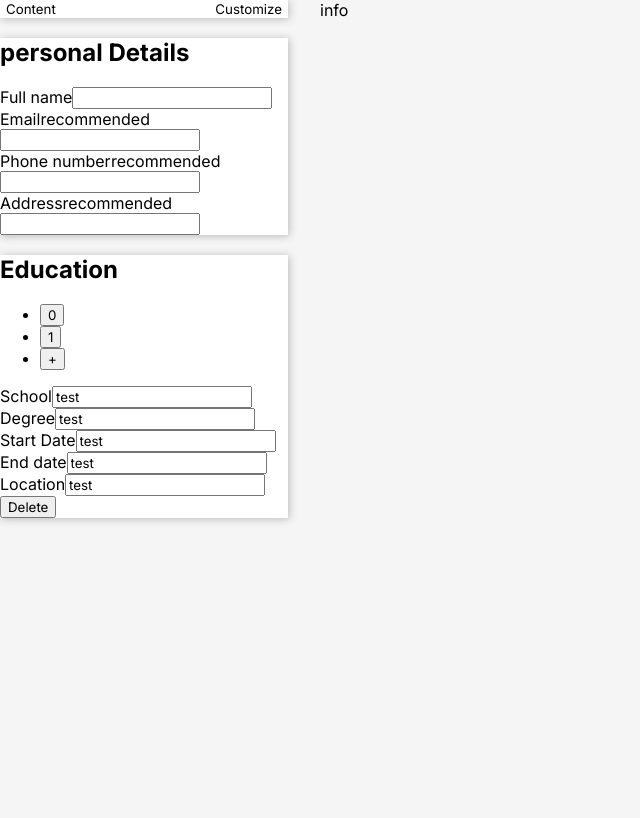
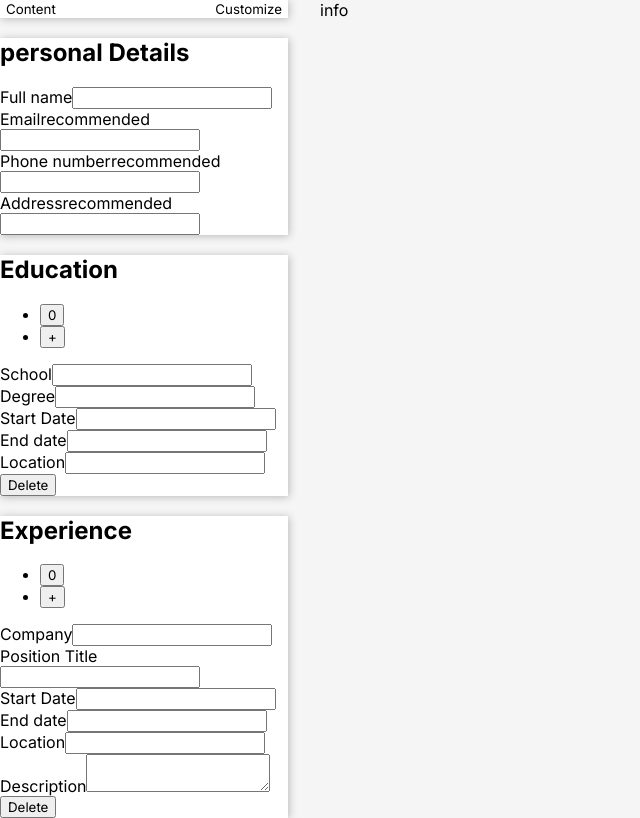
Before and after one commit to kapi104/odin-cv-generator, a React (Vite) app: page / in a window 1280 px wide. Shown: the whole page, without its empty margins (0-640 px from the left). Built offline with nearby package versions, Linux system fonts and the light colour scheme.

Commit message:
added experience form

```diff
--- a/src/assets/utils.js
+++ b/src/assets/utils.js
@@ -20,4 +20,15 @@ function educationFactory(id, school, degree, startDate, endDate, location) {
  location}
 }
 
-export {camelCase, getId, educationFactory}
+function experienceFactory(id, company, position, startDate, endDate, location, description) {
+  return {
+  id,
+ company,
+ position,
+ startDate,
+ endDate,
+ location,
+ description}
+}
+
+export {camelCase, getId, educationFactory, experienceFactory}
--- a/src/components/container.jsx
+++ b/src/components/container.jsx
@@ -1,6 +1,7 @@
 import { useState } from "react"
 import {Edit} from "./edit";
 import Cv from "./cv";
+import { getId } from "../assets/utils";
 
 const personalDetailsTemplate = {
   fullName: '',
@@ -17,25 +18,27 @@ export default function Container() {
   }
 
   const [educationDetails, setEducation] = useState([
-    {id: 0,
-    school:'test',
-    degree:'test',
-    startDate:'test',
-    endDate:'test',
-    location:'test'},
-    {id: 1,
-      school:'test1',
-      degree:'test1',
-      startDate:'test1',
-      endDate:'test1',
-      location:'test1'}
+    {id: getId(),
+    school:'',
+    degree:'',
+    startDate:'',
+    endDate:'',
+    location:''},
   ])
   const education = {
     get: educationDetails,
     set: setEducation
   }
 
-  const [experienceDetails, setExperience] = useState([])
+  const [experienceDetails, setExperience] = useState([
+    {id:'',
+ company:'',
+ position:'',
+ startDate:'',
+ endDate:'',
+ location:'',
+ description:''}
+  ])
   const experience = {
     get: experienceDetails,
     set: setExperience
--- a/src/components/contentForms.jsx
+++ b/src/components/contentForms.jsx
@@ -1,6 +1,6 @@
 import { PersonalDetailsForm } from "./PersonalDetailsForm";
 import { Education } from "./Education";
-import { element } from "prop-types";
+import { Experience } from "./experience";
 
 export function Section({ header, children}) {
   return (
@@ -43,6 +43,7 @@ export default function ContentForms({states}) {
     <>
       <PersonalDetailsForm personal={states.personal}></PersonalDetailsForm>
       <Education education={states.education}></Education>
+      <Experience experience={states.experience}></Experience>
     </>
   );
 }
--- /dev/null
+++ b/src/components/experience.jsx
@@ -0,0 +1,85 @@
+import { useState } from "react";
+import { Section, DeleteBtn, ItemsList } from "./contentForms";
+import { Input } from "./edit";
+import { experienceFactory, camelCase, getId } from "../assets/utils";
+
+function TextArea({
+  label,
+  isRecommended = false,
+  isRequired = false,
+  state,
+  value
+}) {
+  const camelCaseLabel = camelCase(label)
+  return (
+    <div className="input">
+      <label htmlFor={camelCaseLabel}>{label}</label>
+      {isRecommended && <span>recommended</span>}
+      <textarea
+      value={value}
+      id={camelCaseLabel}
+      required={isRequired}
+      onChange={(e) => state.set([...state.get, {[camelCaseLabel]: e.target.value}])}
+      />
+    </div>
+  )
+}
+
+function ExperienceForm({experience, currentlyEditing}) {
+  const currentCompany = experience.get[currentlyEditing];
+
+  return (
+    <>
+    <Input label="Company" isRequired={true} state={experience} value={currentCompany.company}></Input>
+    <Input label="Position Title" isRequired={true} state={experience} value={currentCompany.position}></Input>
+    <Input label="Start Date" isRequired={true} state={experience} value={currentCompany.startDate}></Input>
+    <Input label="End date" isRequired={true} state={experience} value={currentCompany.endDate}></Input>
+    <Input label="Location" isRequired={false} state={experience} value={currentCompany.location}></Input>
+    <TextArea label="Description" isRequired={false} state={experience} value={currentCompany.description}></TextArea>
+    </>
+  )
+}
+
+export function Experience({ experience }) {
+  const [currentlyEditing, setCurrentlyEditing] = useState(0);
+
+  function changeForm(index) {
+    setCurrentlyEditing(index)
+  }
+
+  function addCompany() {
+    experience.set([...experience.get, experienceFactory(getId(), '','','','','')])
+    setCurrentlyEditing(experience.get.length)
+  }
+
+  function handleDelete() {
+    if (currentlyEditing > 0) {
+      const newExperience = experience.get;
+      newExperience.splice(currentlyEditing, 1)
+      console.log(newExperience);
+      experience.set([...newExperience])
+      setCurrentlyEditing(currentlyEditing - 1)
+    } else if (currentlyEditing === 0 && experience.get.length === 1){
+      const newExperience = experience.get[0]
+      const keys = Object.keys(newExperience);
+      keys.shift()
+      keys.forEach(k => {
+        newExperience[k] = '';
+      })
+      experience.set([newExperience])
+    } else {
+      const newExperience = experience.get;
+      newExperience.splice(currentlyEditing, 1)
+      console.log({currentlyEditing, newExperience});
+      experience.set([...newExperience])
+    }
+  }
+
+    return (
+      <Section header="Experience">
+        <ItemsList state={experience} handleChange={changeForm} handleAdd={addCompany}></ItemsList>
+        <ExperienceForm experience={experience} currentlyEditing={currentlyEditing}></ExperienceForm>
+        <DeleteBtn handleDelete={handleDelete}></DeleteBtn>
+      </Section>
+    )
+}
```
